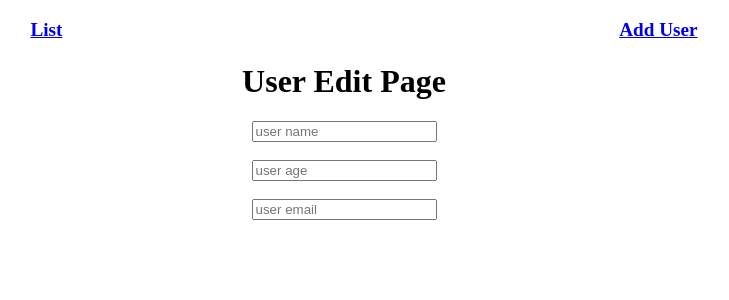
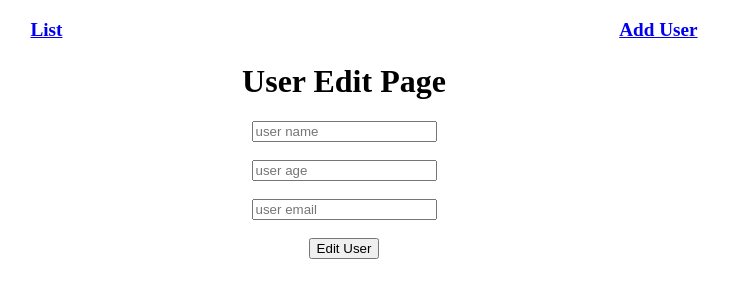
Before and after one commit to muskan-chouhan/react, a React (Vite) app in the folder 63-route-users-ui/: page /edit/1 in a window 1280 px wide. Shown: the top 300 px of the page, without its empty margins (296-1025 px from the left). Built offline with nearby package versions, Linux system fonts and the light colour scheme.

Commit message:
create inptu field in user edit pages

```diff
--- a/63-route-users-ui/src/UserEdit.jsx
+++ b/63-route-users-ui/src/UserEdit.jsx
@@ -20,6 +20,7 @@ function UserEdit(){
             </input>
             <br></br>
             <br></br>
+            <button>Edit User</button>
         </div>
     )
 }
```
